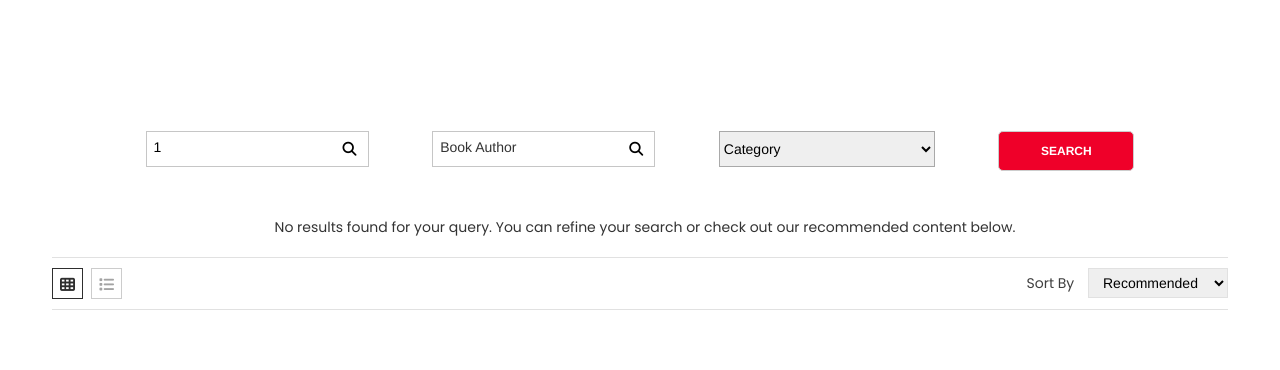
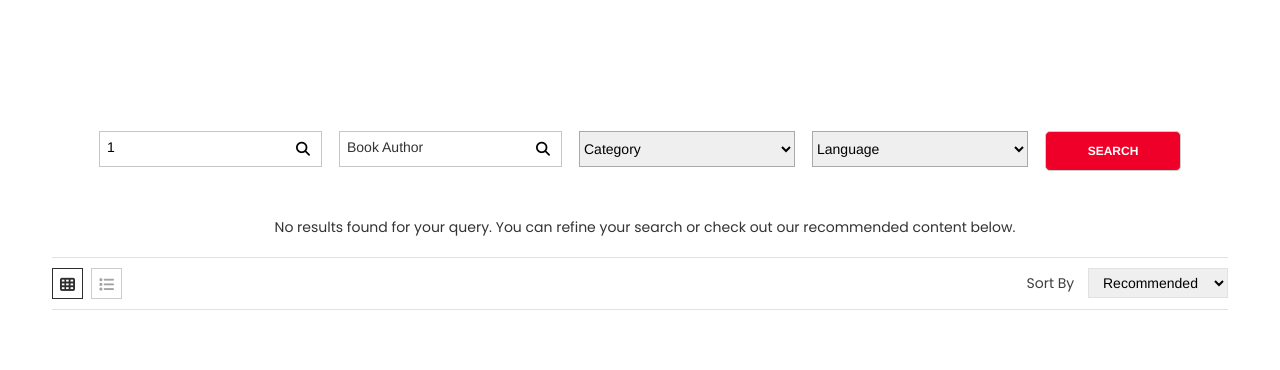
Before and after one commit to Nikhil3522/Ebook, a PHP site: page /search.php?search_key=1 in a window 1280 px wide. Shown: the part 91-461 px from the top of the page. Run offline with PHP 8.4, Linux system fonts and the light colour scheme; data that the repository does not hold is empty; some libraries are stand-ins or nearby versions.

Commit message:
Language search  filter added

```diff
--- a/search.php
+++ b/search.php
@@ -6,13 +6,13 @@
 <head>
     <meta charset="utf-8">
     <meta http-equiv="x-ua-compatible" content="ie=edge">
-    <title>EBook</title>
+    <title>Roshan Elibrary</title>
     <meta name="description" content="">
     <meta name="viewport" content="width=device-width, initial-scale=1">
 
     <!-- Favicons -->
-    <link rel="shortcut icon" href="images/logo/logo.png">
-    <link rel="apple-touch-icon" href="images/logo/logo.png">
+    <link rel="shortcut icon" href="images/favicon.ico">
+    <link rel="shortcut icon" href="images/favicon.ico">
 
     <!-- Google font (font-family: 'Roboto', sans-serif; Poppins ; Satisfy) -->
     <link href="https://fonts.googleapis.com/css?family=Open+Sans:300,400,600,700,800" rel="stylesheet">
@@ -72,11 +72,17 @@
                         $search_input = $_GET['search_key'];
                         $author_input = $_GET['author'];
                         $category_input = $_GET['category_input'];
+                        $language_input = $_GET['language_input'];
+
+                        $language_query_condition = " ";
+                        if(isset($language_input) && $language_input != NULL){
+                            $language_query_condition = " lang = '$language_input' AND ";
+                        }
 
                         if(isset($category_input)  && $category_input != NULL){
-                            $query = "SELECT * FROM ebook WHERE title LIKE '%$search_input%' AND FIND_IN_SET($category_input ,cat_id) AND ACTIVE = 1 LIMIT 12";
+                            $query = "SELECT * FROM ebook WHERE title LIKE '%$search_input%' AND $language_query_condition FIND_IN_SET($category_input ,cat_id) AND ACTIVE = 1 LIMIT 12";
                         }else{
-                            $query = "SELECT * FROM ebook WHERE title LIKE '%$search_input%' AND ACTIVE = 1 LIMIT 12";
+                            $query = "SELECT * FROM ebook WHERE title LIKE '%$search_input%' AND $language_query_condition ACTIVE = 1 LIMIT 12";
                         }
                         $result = $conn->query($query);
 
@@ -131,6 +137,12 @@
                                                     <?php
                                                 }
                                                 ?>
+                                            </select>
+                                            <select class="filter__select" name="language_input" style="height: 36px; width: 216px; border-color: darkgray;">
+                                                <option disabled selected>Language</option>
+                                                <option value="English">English</option>
+                                                <option value="Dari">Dari</option>
+                                                <option value="Pashto">Pashto</option>
                                             </select>
                                             <div class="subscribe-btn-wrap d-flex mb-3">
                                                 <button class="subscribe-btn" href="register.php" type="submit" id="load_more_button">
```
